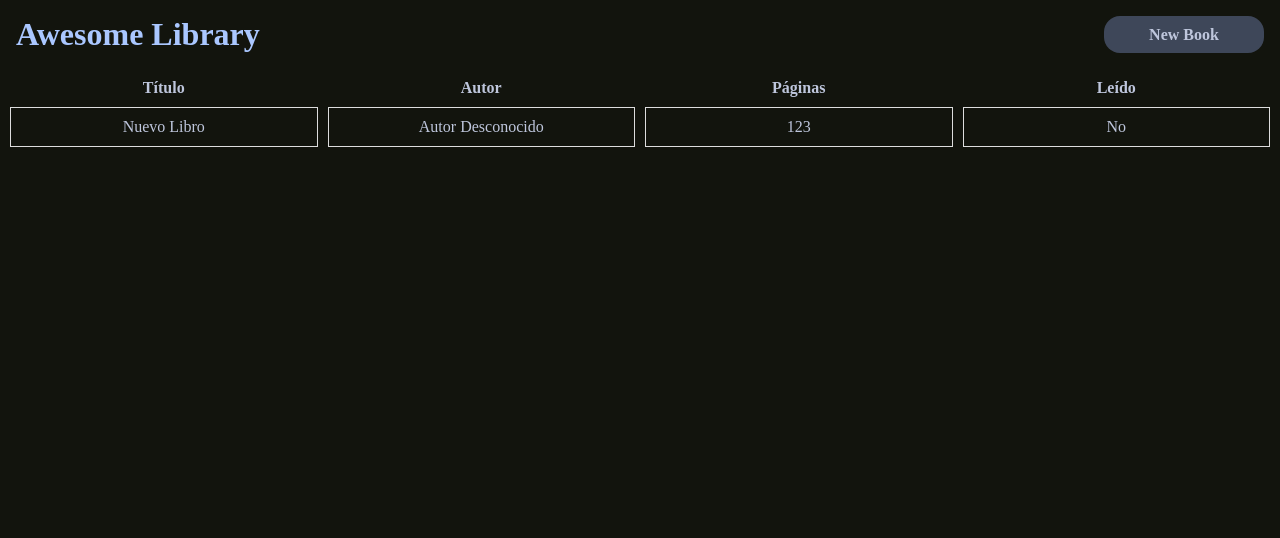
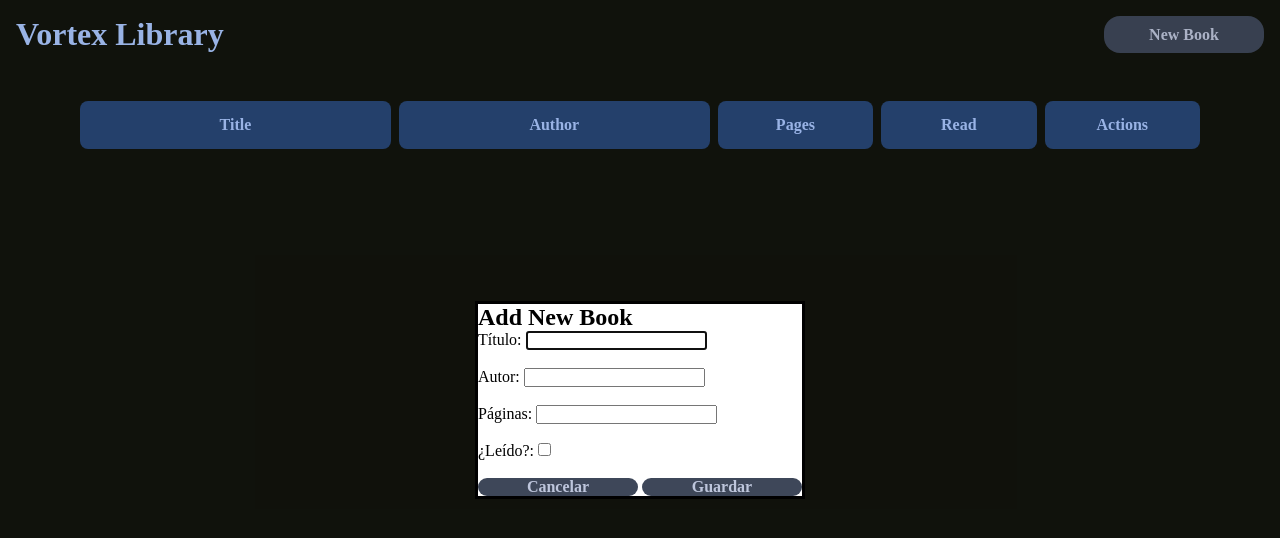
Before and after one commit to ktorres63/Library-Project, a plain HTML site: page index.html in a window 1280 px wide. Both pictures are taken after a click on the button "New Book". Drawn offline with Linux system fonts and the light colour scheme; a web font is replaced by a local one.

Commit message:
Add a dialog

```diff
--- a/index.html
+++ b/index.html
@@ -5,22 +5,45 @@
     <meta name="viewport" content="width=device-width, initial-scale=1.0" />
     <link rel="stylesheet" href="styles.css" />
     <script src="script.js" defer></script>
-    <title>Awesome Library</title>
+    <title>Vortex Library</title>
   </head>
   <body>
     <header>
-      <h1>Awesome Library</h1>
-      <button id="newBook">New Book</button>
+      <h1>Vortex Library</h1>
+      <button id="openDialogBtn">New Book</button>
     </header>
     <main>
-      <div class="library-grid" id="libraryGrid">
+      <dialog  id="bookDialog">
+        <h2>Add New Book</h2>
+        <form action="" id="addBookForm">
+          <label for="title">Título:</label>
+          <input type="text" id="title" name="title" required /><br /><br />
+
+          <label for="author">Autor:</label>
+          <input type="text" id="author" name="author" required /><br /><br />
+
+          <label for="pages">Páginas:</label>
+          <input type="number" id="pages" name="pages" required /><br /><br />
+
+          <label for="isRead">¿Leído?:</label>
+          <input type="checkbox" id="isRead" name="isRead" /><br /><br />
+
+          <div class="dialog-buttons">
+            <button type="button" id="closeDialogBtn">Cancelar</button>
+            <button type="submit">Guardar</button>
+          </div>
+        </form>
+      </dialog>
+
+      <div id="libraryHeaders">
         <div class="grid-header">Title</div>
         <div class="grid-header">Author</div>
         <div class="grid-header">Pages</div>
         <div class="grid-header">Read</div>
+        <div class="grid-header">Actions</div>
 
-			</div>
-
+      </div>
+      <div id="libraryGrid"></div>
     </main>
   </body>
 </html>
--- a/script.js
+++ b/script.js
@@ -1,69 +1,95 @@
 const myLibrary = [];
-const addBookBtn = document.getElementById("newBook")
+const addBookBtn = document.getElementById("newBook");
+const openDialogBtn = document.getElementById("openDialogBtn");
+const closeDialogBtn = document.getElementById("closeDialogBtn");
+const addBookForm = document.getElementById("addBookForm");
 
+const bookDialog = document.getElementById("bookDialog");
 
-
-function Book(title, author,pages,isRead) {
+function Book(title, author, pages, isRead) {
   this.title = title;
-	this.author = author;
-	this.pages = pages;
-	this.isRead = isRead;
-
+  this.author = author;
+  this.pages = pages;
+  this.isRead = isRead;
 }
 
 function addBookToLibrary(book) {
-	myLibrary.push(book)
-	displayBooks();
+  myLibrary.push(book);
+  displayBooks();
 }
+
+openDialogBtn.addEventListener("click", () => {
+  bookDialog.showModal();
+});
+
+closeDialogBtn.addEventListener("click", () => {
+  bookDialog.close();
+});
+
+addBookForm.addEventListener("submit", (event) => {
+  event.preventDefault();
+
+  const title = document.getElementById("title").value;
+  const author = document.getElementById("author").value;
+  const pages = document.getElementById("pages").value;
+  const isRead = document.getElementById("isRead").checked;
+
+  console.log(
+    `Book: ${title}, Author: ${author}, Pages: ${pages}, isRead?: ${isRead}`
+  );
+  const newBook = new Book(title, author, pages, isRead);
+  addBookToLibrary(newBook);
+  addBookForm.reset();
+  bookDialog.close();
+});
 
 // Función para mostrar los libros en un grid
 function displayBooks() {
-  const libraryGrid = document.getElementById('libraryGrid');
+  const libraryGrid = document.getElementById("libraryGrid");
 
-  // Limpiar el grid antes de añadir los libros nuevamente
-  // Mantener los headers intactos
-  const headers = `
-    <div class="grid-header">Título</div>
-    <div class="grid-header">Autor</div>
-    <div class="grid-header">Páginas</div>
-    <div class="grid-header">Leído</div>`;
-  libraryGrid.innerHTML = headers;
+  libraryGrid.innerHTML = "";
 
   // Añadir cada libro al grid
-  myLibrary.forEach(book => {
-    const titleDiv = document.createElement('div');
+  myLibrary.forEach((book) => {
+    const titleDiv = document.createElement("div");
     titleDiv.textContent = book.title;
-    titleDiv.classList.add('grid-item');
+    titleDiv.classList.add("grid-item");
 
-    const authorDiv = document.createElement('div');
+    const authorDiv = document.createElement("div");
     authorDiv.textContent = book.author;
-    authorDiv.classList.add('grid-item');
+    authorDiv.classList.add("grid-item");
 
-    const pagesDiv = document.createElement('div');
+    const pagesDiv = document.createElement("div");
     pagesDiv.textContent = book.pages;
-    pagesDiv.classList.add('grid-item');
+    pagesDiv.classList.add("grid-item");
 
-    const isReadDiv = document.createElement('div');
-    isReadDiv.textContent = book.isRead ? 'Sí' : 'No';
-    isReadDiv.classList.add('grid-item');
+    const isReadDiv = document.createElement("div");
+    isReadDiv.textContent = book.isRead ? "Yes" : "No";
+    isReadDiv.classList.add("grid-item");
 
+    //Add buttons
+    const btnsDiv = document.createElement("div");
+    const isReadBtn = document.createElement("button");
+    const deleteBtn = document.createElement("button");
+
+    isReadBtn.textContent = "isRd?";
+    deleteBtn.textContent = "dete";
+
+    const actionsDiv = document.createElement("div");
+    // actionsDiv.textContent = "delete - isRead"
+    actionsDiv.classList.add("grid-item");
+    btnsDiv.appendChild(isReadBtn);
+    btnsDiv.appendChild(deleteBtn);
+
+    actionsDiv.appendChild(btnsDiv);
     // Añadir los elementos al grid
     libraryGrid.appendChild(titleDiv);
     libraryGrid.appendChild(authorDiv);
     libraryGrid.appendChild(pagesDiv);
     libraryGrid.appendChild(isReadDiv);
+    libraryGrid.appendChild(actionsDiv);
   });
 }
-
-// Función para agregar un nuevo libro desde el botón
-function addNewBook() {
-  const newBook = new Book("Nuevo Libro", "Autor Desconocido", 123, false);
-  addBookToLibrary(newBook);
-}
-
-// Añadir evento al botón
-// const addBookBtn = document.getElementById('addBookBtn');
-addBookBtn.addEventListener('click', addNewBook);
-
+console.log(myLibrary)
 // Mostrar los libros iniciales (si hubiera alguno)
 displayBooks();
--- a/styles.css
+++ b/styles.css
@@ -1,5 +1,5 @@
 @import url("https://fonts.googleapis.com/css2?family=Aclonica&display=swap");
-@import url('https://fonts.googleapis.com/css2?family=Abhaya+Libre:wght@400;500;600;700;800&display=swap');
+@import url("https://fonts.googleapis.com/css2?family=Abhaya+Libre:wght@400;500;600;700;800&display=swap");
 *,
 *::before,
 *::after {
@@ -15,7 +15,7 @@
   --error-container: #93000a;
   --primary-container: #284777;
   --secondary-container: #3e4759;
-  --tertiary-container:#573e5c;
+  --tertiary-container: #573e5c;
   --surface: #12140d;
 }
 body {
@@ -24,6 +24,10 @@ body {
   font-weight: 400;
   font-style: normal;
   color: var(--secondary-color);
+  height: 100vh;
+}
+main {
+  padding: 2rem 5rem;
 }
 
 header {
@@ -31,46 +35,63 @@ header {
   display: flex;
   flex-direction: row;
   justify-content: space-between;
-
-
 }
-h1{
+h1 {
   font-family: "Aclonica", serif;
   color: var(--primary-color);
 }
-button{
+button {
   border: none;
   width: 10rem;
   border-radius: 1rem;
   background-color: var(--secondary-container);
   color: var(--secondary-color);
-  font-family:"Abhaya Libre", serif;
+  font-family: "Abhaya Libre", serif;
   font-weight: 800;
   font-style: normal;
   font-size: medium;
 }
-button:hover{
+button:hover {
   background-color: var(--primary-container);
   color: var(--primary-color);
-
 }
-button:active{
+button:active {
   transform: translateY(-5px);
 }
-.library-grid {
+#libraryGrid,
+#libraryHeaders {
   display: grid;
-  grid-template-columns: repeat(4, 1fr);
-  gap: 10px;
-  padding: 10px;
+  grid-template-columns: 2fr 2fr repeat(3, 1fr);
+  gap: 0.5rem;
 }
 
 .grid-header {
   font-weight: bold;
-  text-align: center;
+  background-color: var(--primary-container);
+  color: var(--primary-color);
+  height: 3rem;
+  border-radius: 0.5rem;
+  display: flex;
+  align-items: center;
+  justify-content: center;
+  margin-bottom: 1rem;
 }
 
 .grid-item {
-  padding: 10px;
-  border: 1px solid #ddd;
-  text-align: center;
+  /* border: 1px solid #ddd; */
+  background-color: var(--secondary-container);
+  color: var(--secondary-color);
+  border-radius: 0.5rem;
+  height: 3rem;
+
+  display: flex;
+  align-items: center;
+  justify-content: center;
 }
+
+dialog {
+  position: fixed;
+  top: 50%;
+  left: 50%;
+  transform: translate(-50%, -50%);
+}
```
